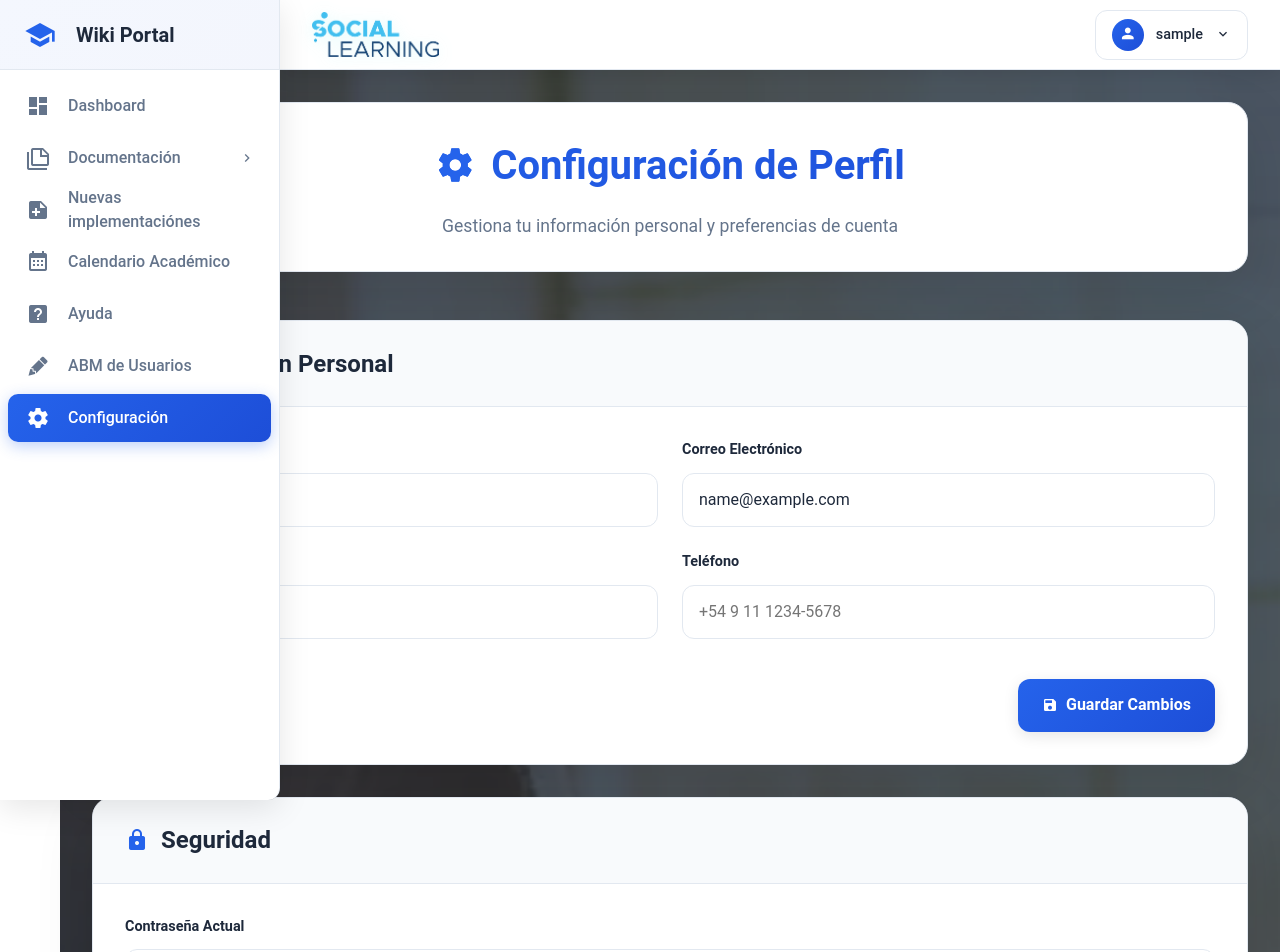
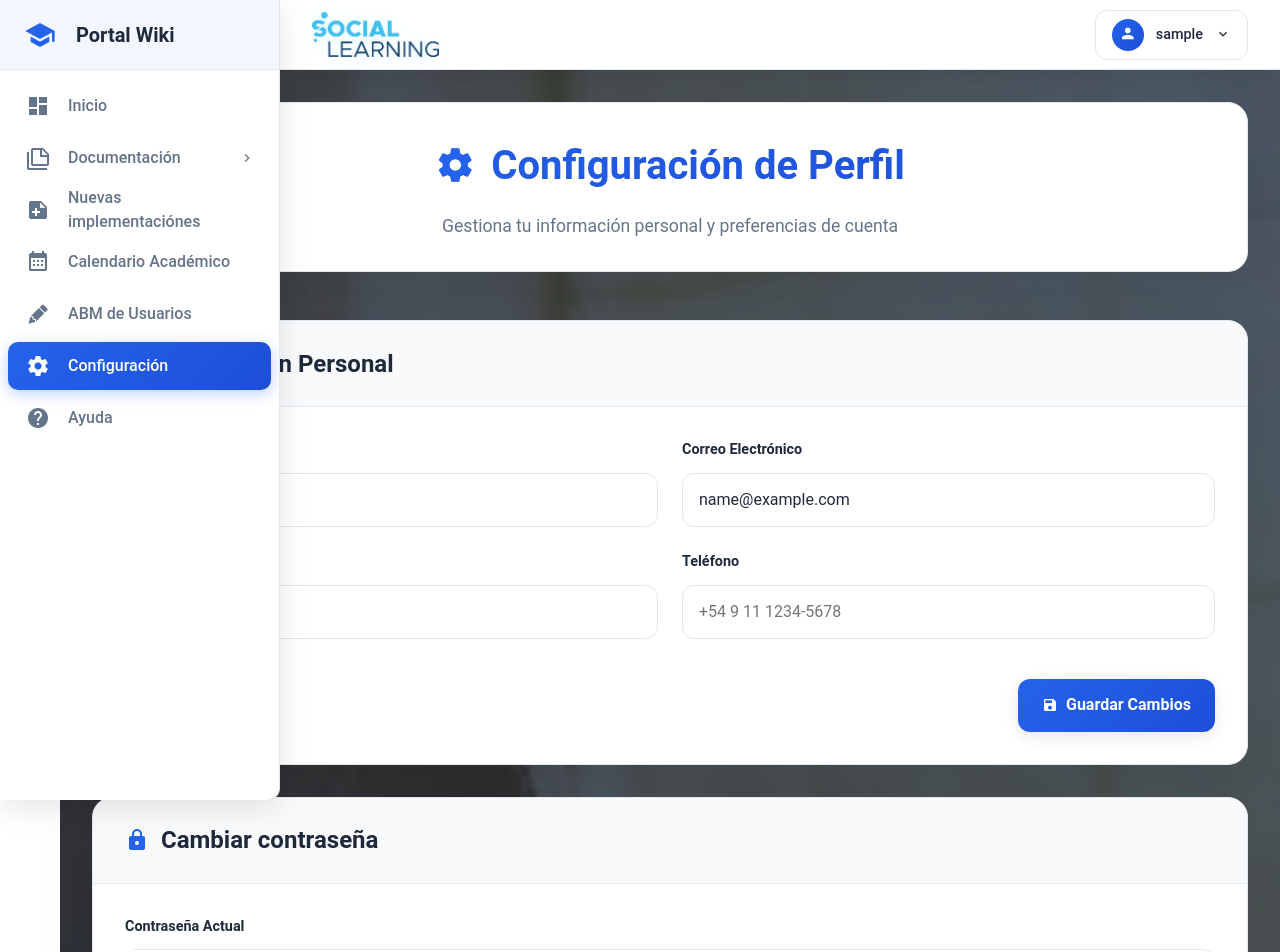
Before and after one commit to PracticaProfesionalizante/WikiFrontend, a Vue app: page /configuracion in a window 1280 px wide. Shown: the top 952 px of the page. Built offline with nearby package versions, Linux system fonts and the light colour scheme; sample sign-in values are in the browser's storage.

Commit message:
fix(SidebarMenu): actualizar el texto del elemento del menú para mayor claridad y orden correcto corrección (SettingsView): actualice los títulos de las secciones para una mejor comprensión

```diff
--- a/src/components/common/SidebarMenu.vue
+++ b/src/components/common/SidebarMenu.vue
@@ -22,7 +22,7 @@
       <div class="menu-header">
         <div class="logo-container">
           <i class="mdi mdi-school menu-logo"></i>
-          <span class="logo-text">Wiki Portal</span>
+          <span class="logo-text">Portal Wiki</span>
         </div>
       </div>
 
@@ -96,7 +96,7 @@ const menuItems = ref([
   {
     id: 1,
     icon: 'mdi mdi-view-dashboard',
-    text: 'Dashboard',
+    text: 'Inicio',
     active: true,
     route: '/dashboard'
   },
@@ -137,24 +137,24 @@ const menuItems = ref([
   },
   {
     id: 5,
-    icon: 'mdi mdi-help-box',
-    text: 'Ayuda',
-    active: false,
-    route: '/ayuda'
-  },
-  {
-    id: 6,
     icon: 'mdi mdi-lead-pencil',
     text: 'ABM de Usuarios',
     active: false,
     route: '/abm-usuarios'
   },
   {
-    id: 7,
+    id: 6,
     icon: 'mdi mdi-cog',
     text: 'Configuración',
     active: false,
     route: '/configuracion'
+  },
+  {
+    id: 7,
+    icon: 'mdi mdi-help-circle',
+    text: 'Ayuda',
+    active: false,
+    route: '/Ayuda'
   }
 ])
 
--- a/src/views/AdminView.vue
+++ b/src/views/AdminView.vue
@@ -22,7 +22,7 @@
               @click="goToDashboard"
               class="mr-2"
             >
-              Volver al Dashboard
+              Volver al inicio
             </v-btn>
 
             <!-- Botón para cerrar sesión -->
--- a/src/views/SettingsView.vue
+++ b/src/views/SettingsView.vue
@@ -90,7 +90,7 @@
               <div class="section-header">
                 <h2 class="section-title">
                   <i class="mdi mdi-lock"></i>
-                  Seguridad
+                  Cambiar contraseña
                 </h2>
               </div>
               <div class="section-content">
@@ -137,7 +137,7 @@
                       <span v-if="errors.newPassword" class="error-message">{{ errors.newPassword }}</span>
                     </div>
                     <div class="input-group">
-                      <label class="input-label">Confirmar Nueva Contraseña</label>
+                      <label class="input-label">Confirmar Contraseña</label>
                       <div class="password-input-wrapper">
                         <input
                           v-model="passwordData.confirmPassword"
```
